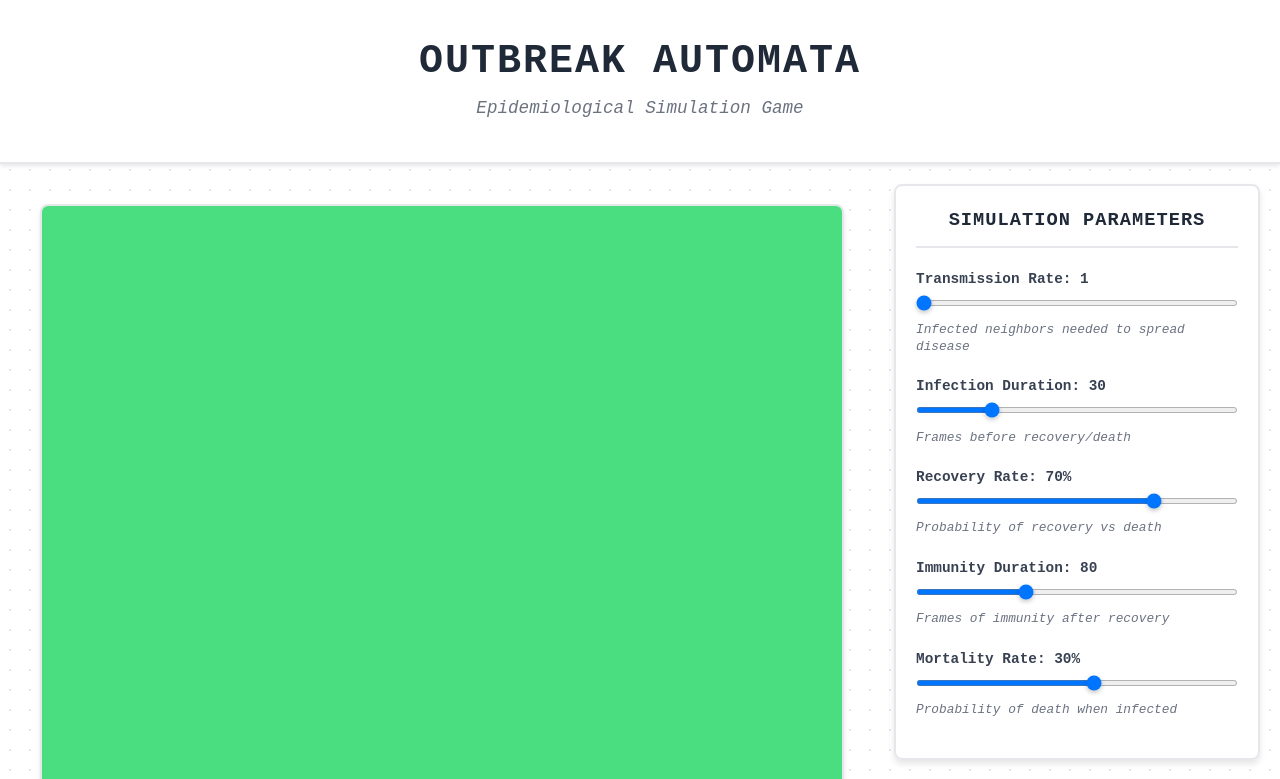
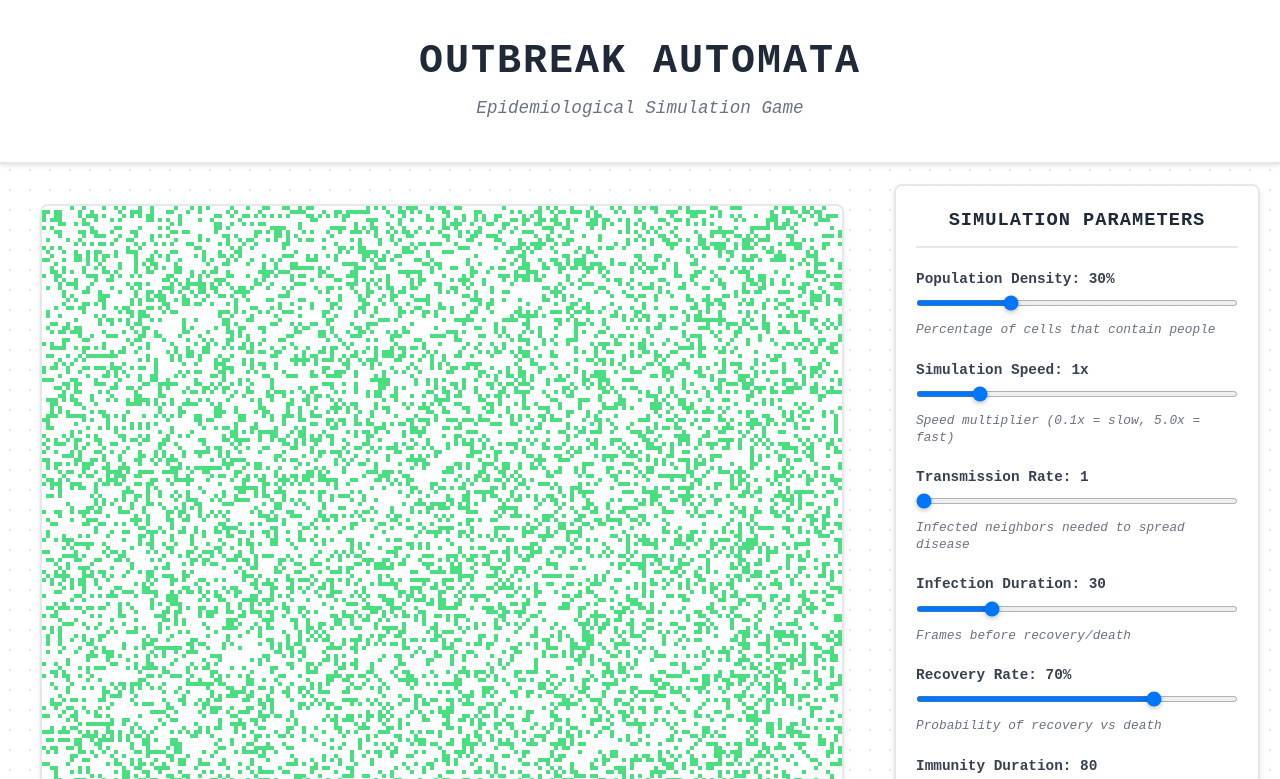
Before and after one commit to rayyankhan47/Outbreak-Automata, a React (Vite) app: page / in a window 1280 px wide. Shown: the top 779 px of the page. Built offline with nearby package versions, Linux system fonts and the light colour scheme.

Commit message:
Add realistic population density with empty spaces and simulation speed control

```diff
--- a/src/components/ControlPanel.jsx
+++ b/src/components/ControlPanel.jsx
@@ -3,12 +3,43 @@ import './ControlPanel.css';
 
 const ControlPanel = ({ simulationParams, updateParams }) => {
   const handleParamChange = (param, value) => {
+    console.log(`Updating ${param} to ${value}`);
     updateParams({ [param]: parseFloat(value) });
   };
 
   return (
     <div className="control-panel">
       <h3>Simulation Parameters</h3>
+
+      <div className="control-group">
+        <label>
+          Population Density: {(simulationParams.populationDensity * 100).toFixed(0)}%
+          <input
+            type="range"
+            min="0.1"
+            max="0.8"
+            step="0.1"
+            value={simulationParams.populationDensity}
+            onChange={(e) => handleParamChange('populationDensity', e.target.value)}
+          />
+        </label>
+        <span className="help-text">Percentage of cells that contain people</span>
+      </div>
+
+      <div className="control-group">
+        <label>
+          Simulation Speed: {simulationParams.simulationSpeed}x
+          <input
+            type="range"
+            min="0.1"
+            max="5.0"
+            step="0.1"
+            value={simulationParams.simulationSpeed}
+            onChange={(e) => handleParamChange('simulationSpeed', e.target.value)}
+          />
+        </label>
+        <span className="help-text">Speed multiplier (0.1x = slow, 5.0x = fast)</span>
+      </div>
 
       <div className="control-group">
         <label>
--- a/src/components/SimulationGrid.jsx
+++ b/src/components/SimulationGrid.jsx
@@ -37,7 +37,9 @@ const SimulationGrid = ({ selectedTool, onInterventionComplete }) => {
     const cols = Math.floor(ctx.canvas.width / cellSize);
     const rows = Math.floor(ctx.canvas.height / cellSize);
 
-    ctx.clearRect(0, 0, ctx.canvas.width, ctx.canvas.height);
+    // Clear canvas with white background
+    ctx.fillStyle = '#ffffff';
+    ctx.fillRect(0, 0, ctx.canvas.width, ctx.canvas.height);
 
     for (let y = 0; y < rows; y++) {
       for (let x = 0; x < cols; x++) {
@@ -52,6 +54,7 @@ const SimulationGrid = ({ selectedTool, onInterventionComplete }) => {
             drawInterventionIndicator(ctx, x * cellSize, y * cellSize, cellSize, cell.intervention);
           }
         }
+        // Empty spaces remain white (transparent)
       }
     }
   }, []);
@@ -123,7 +126,7 @@ const SimulationGrid = ({ selectedTool, onInterventionComplete }) => {
         onInterventionComplete();
       }
     } else if (grid[y]?.[x]?.state === 'healthy') {
-      // Place infection if no tool selected
+      // Place infection if no tool selected and cell contains a healthy person
       const newGrid = [...grid];
       newGrid[y][x] = {
         state: 'infected',
@@ -143,10 +146,10 @@ const SimulationGrid = ({ selectedTool, onInterventionComplete }) => {
     updateStatistics(newGrid);
   }, [isRunning, grid, simulationParams, setGrid, updateStatistics]);
 
-  // Set up the game loop
+  // Set up the game loop with simulation speed
   useEffect(() => {
-    gameLoop(updateSimulation);
-  }, [gameLoop, updateSimulation]);
+    gameLoop(updateSimulation, simulationParams.simulationSpeed);
+  }, [gameLoop, updateSimulation, simulationParams.simulationSpeed]);
 
   // Initialize random infections
   const handleRandomInfections = useCallback(() => {
@@ -160,7 +163,7 @@ const SimulationGrid = ({ selectedTool, onInterventionComplete }) => {
     let hasInfected = false;
     for (let y = 0; y < grid.length; y++) {
       for (let x = 0; x < grid[y].length; x++) {
-        if (grid[y][x].state === 'infected') {
+        if (grid[y][x] && grid[y][x].state === 'infected') {
           hasInfected = true;
           break;
         }
--- a/src/hooks/useGameLoop.js
+++ b/src/hooks/useGameLoop.js
@@ -5,6 +5,7 @@ export const useGameLoop = () => {
   const animationFrameRef = useRef(null);
   const lastTimeRef = useRef(0);
   const updateFunctionRef = useRef(null);
+  const simulationSpeedRef = useRef(1.0);
 
   const startSimulation = useCallback(() => {
     setIsRunning(true);
@@ -18,16 +19,21 @@ export const useGameLoop = () => {
     }
   }, []);
 
-  const gameLoop = useCallback((updateFunction) => {
+  const gameLoop = useCallback((updateFunction, simulationSpeed = 1.0) => {
     updateFunctionRef.current = updateFunction;
+    simulationSpeedRef.current = simulationSpeed;
   }, []);
 
   // Main animation loop
   useEffect(() => {
     const animate = (currentTime) => {
       if (isRunning && updateFunctionRef.current) {
-        // Cap at 60 FPS
-        if (currentTime - lastTimeRef.current >= 16.67) { // ~60 FPS
+        // Calculate frame rate based on simulation speed
+        const baseFrameRate = 60; // 60 FPS base
+        const targetFrameRate = baseFrameRate * simulationSpeedRef.current;
+        const frameInterval = 1000 / targetFrameRate;
+
+        if (currentTime - lastTimeRef.current >= frameInterval) {
           updateFunctionRef.current();
           lastTimeRef.current = currentTime;
         }
--- a/src/hooks/useSimulationState.js
+++ b/src/hooks/useSimulationState.js
@@ -1,17 +1,23 @@
 import { useState, useCallback, useMemo } from 'react';
 
-// Initialize empty grid
-const createEmptyGrid = (rows = 150, cols = 200) => {
+// Initialize grid with population density
+const createEmptyGrid = (rows = 150, cols = 200, populationDensity = 0.3) => {
   const grid = [];
   for (let y = 0; y < rows; y++) {
     grid[y] = [];
     for (let x = 0; x < cols; x++) {
+      // Randomly place people based on population density
+      if (Math.random() < populationDensity) {
         grid[y][x] = {
           state: 'healthy',
           infectionTime: 0,
           immunityTime: 0,
           variant: null
         };
+      } else {
+        // Empty space
+        grid[y][x] = null;
+      }
     }
   }
   return grid;
@@ -20,11 +26,13 @@ const createEmptyGrid = (rows = 150, cols = 200) => {
 export const useSimulationState = () => {
   const [grid, setGrid] = useState(() => createEmptyGrid());
   const [simulationParams, setSimulationParams] = useState({
-    transmissionRate: 1, // Number of infected neighbors needed (changed from 2 to 1)
-    infectionDuration: 30, // Frames before recovery/death (changed from 50 to 30)
-    recoveryRate: 0.7, // Probability of recovery vs death (changed from 0.8 to 0.7)
-    immunityDuration: 80, // Frames of immunity (changed from 100 to 80)
-    mortalityRate: 0.3, // Probability of death when infected (changed from 0.2 to 0.3)
+    transmissionRate: 1, // Number of infected neighbors needed
+    infectionDuration: 30, // Frames before recovery/death
+    recoveryRate: 0.7, // Probability of recovery vs death
+    immunityDuration: 80, // Frames of immunity
+    mortalityRate: 0.3, // Probability of death when infected
+    populationDensity: 0.3, // Percentage of cells that contain people (0.1 to 0.8)
+    simulationSpeed: 1.0, // Speed multiplier (0.1 to 5.0)
   });
 
   const [statistics, setStatistics] = useState({
@@ -44,6 +52,7 @@ export const useSimulationState = () => {
     for (let y = 0; y < currentGrid.length; y++) {
       for (let x = 0; x < currentGrid[y].length; x++) {
         const cell = currentGrid[y][x];
+        if (cell) { // Only count cells that contain people
           switch (cell.state) {
             case 'healthy':
               healthy++;
@@ -57,6 +66,7 @@ export const useSimulationState = () => {
             case 'dead':
               dead++;
               break;
+          }
         }
       }
     }
@@ -75,9 +85,9 @@ export const useSimulationState = () => {
     });
   }, [simulationParams.transmissionRate, statistics.frame]);
 
-  // Reset simulation
+  // Reset simulation with current population density
   const resetSimulation = useCallback(() => {
-    setGrid(createEmptyGrid());
+    setGrid(createEmptyGrid(150, 200, simulationParams.populationDensity));
     setStatistics({
       healthy: 0,
       infected: 0,
@@ -87,11 +97,16 @@ export const useSimulationState = () => {
       rValue: 0,
       frame: 0
     });
-  }, []);
+  }, [simulationParams.populationDensity]);
 
   // Update simulation parameters
   const updateParams = useCallback((newParams) => {
     setSimulationParams(prev => ({ ...prev, ...newParams }));
+
+    // If population density changed, regenerate the grid
+    if (newParams.populationDensity !== undefined) {
+      setGrid(createEmptyGrid(150, 200, newParams.populationDensity));
+    }
   }, []);
 
   return {
```
Also changed, not shown: src/utils/simulationEngine.js (+46 -13 lines). Lines whose indentation alone changed are shown as unchanged.
